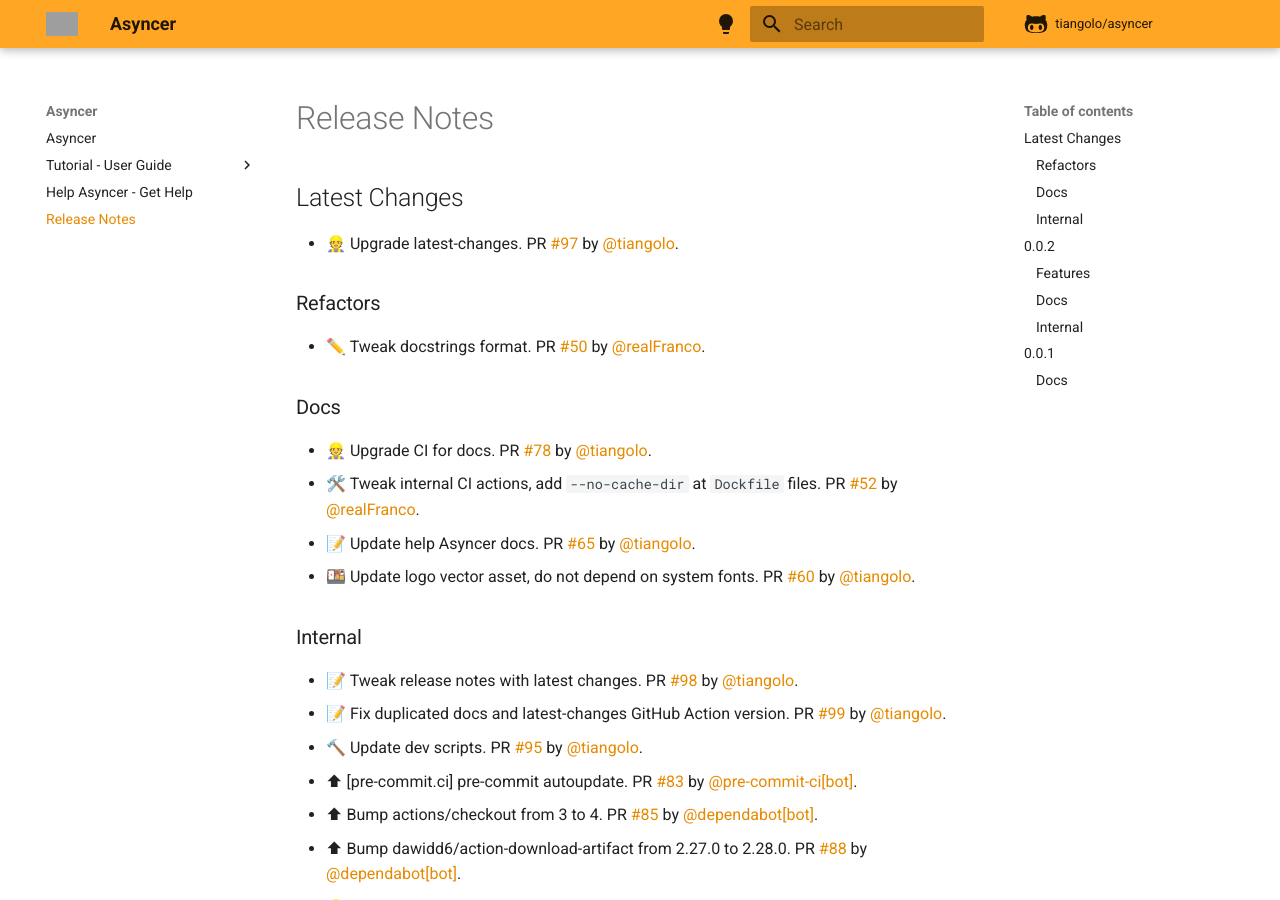
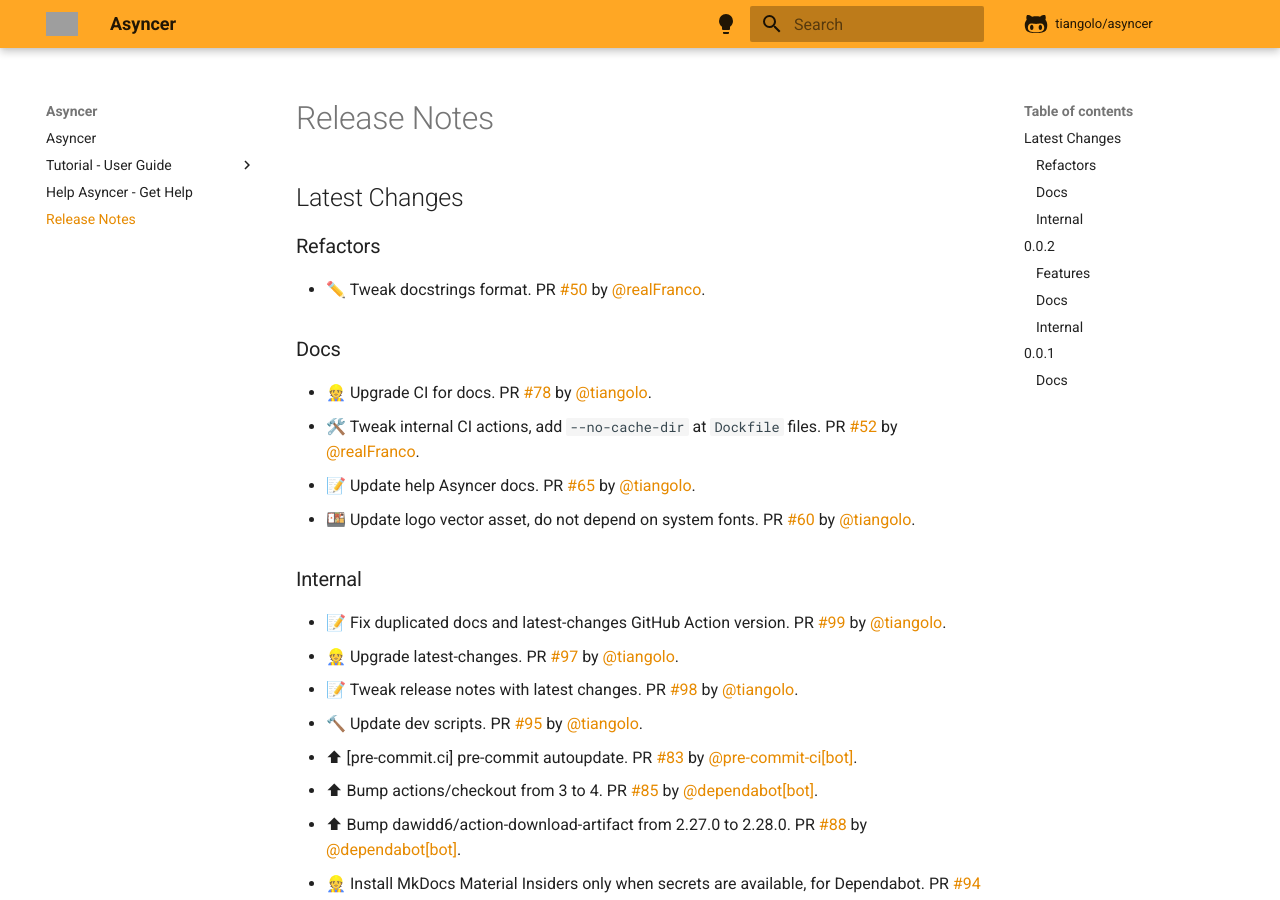
Before and after one commit to fastapi/asyncer, an MkDocs documentation site: the page built from docs/release-notes.md, in a window 1280 px wide and 900 px high. Built offline with MkDocs 1.6.1 and Material for MkDocs 9.7.7, drawn with Linux system fonts in a browser that asks for light colours; comment, search, counter and statistics services are not loaded; part of the change alters nothing that is shown; grey boxes are pictures that could not be loaded.

```diff
--- a/docs/release-notes.md
+++ b/docs/release-notes.md
@@ -1,8 +1,6 @@
 # Release Notes
 
 ## Latest Changes
-
-* 👷 Upgrade latest-changes. PR [#97](https://github.com/tiangolo/asyncer/pull/97) by [@tiangolo](https://github.com/tiangolo).
 
 ### Refactors
 
@@ -17,8 +15,9 @@
 
 ### Internal
 
+* 📝 Fix duplicated docs and latest-changes GitHub Action version. PR [#99](https://github.com/tiangolo/asyncer/pull/99) by [@tiangolo](https://github.com/tiangolo).
+* 👷 Upgrade latest-changes. PR [#97](https://github.com/tiangolo/asyncer/pull/97) by [@tiangolo](https://github.com/tiangolo).
 * 📝 Tweak release notes with latest changes. PR [#98](https://github.com/tiangolo/asyncer/pull/98) by [@tiangolo](https://github.com/tiangolo).
-* 📝 Fix duplicated docs and latest-changes GitHub Action version. PR [#99](https://github.com/tiangolo/asyncer/pull/99) by [@tiangolo](https://github.com/tiangolo).
 * 🔨 Update dev scripts. PR [#95](https://github.com/tiangolo/asyncer/pull/95) by [@tiangolo](https://github.com/tiangolo).
 * ⬆ [pre-commit.ci] pre-commit autoupdate. PR [#83](https://github.com/tiangolo/asyncer/pull/83) by [@pre-commit-ci[bot]](https://github.com/apps/pre-commit-ci).
 * ⬆ Bump actions/checkout from 3 to 4. PR [#85](https://github.com/tiangolo/asyncer/pull/85) by [@dependabot[bot]](https://github.com/apps/dependabot).
```
